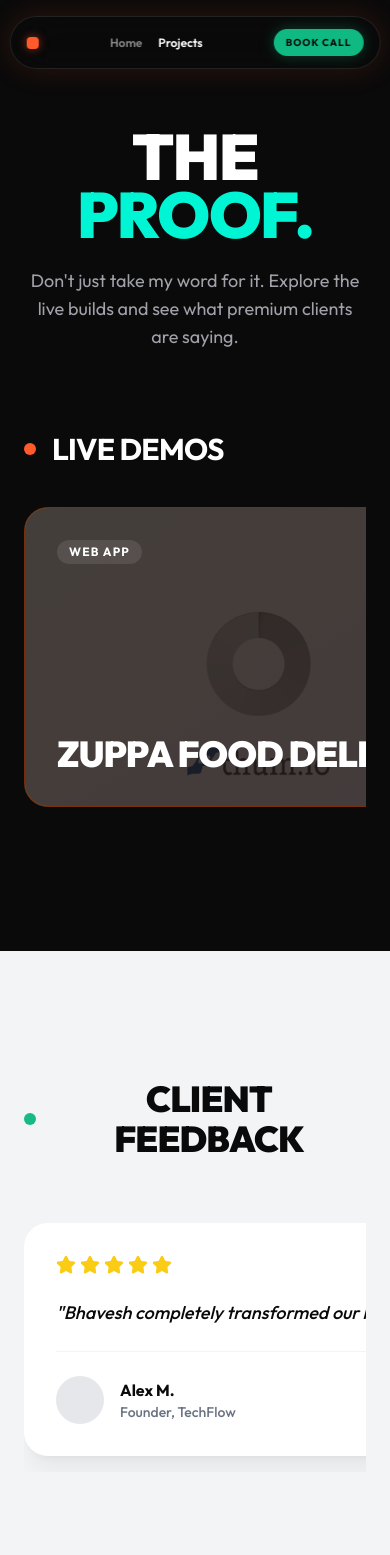
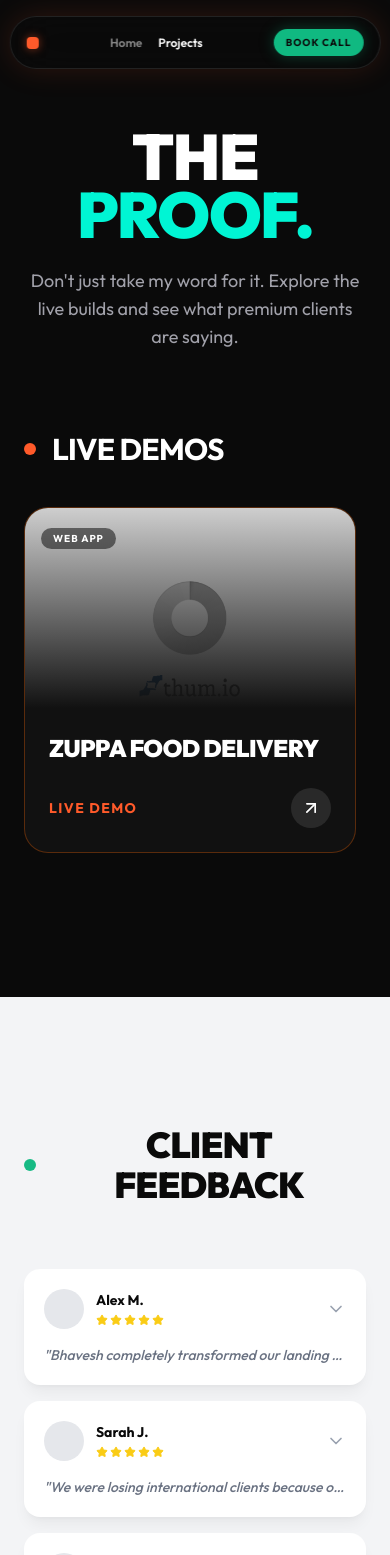
Before and after one commit to borse9030/usclientportfolio, a Next.js app: page /projects in a window 390 px wide. Shown: the top 1555 px of the page. Built offline with nearby package versions, Linux system fonts and the light colour scheme.

Commit message:
feat: redesign mobile projects UI and add interactive tap-to-expand reviews

```diff
--- a/src/app/projects/page.tsx
+++ b/src/app/projects/page.tsx
@@ -1,6 +1,7 @@
 "use client";
 
-import { motion } from "framer-motion";
+import { useState } from "react";
+import { motion, AnimatePresence } from "framer-motion";
 import { ArrowUpRight, Star } from "lucide-react";
 import Footer from "@/components/sections/Footer";
 
@@ -42,6 +43,8 @@ const REVIEWS = [
 ];
 
 export default function ProjectsPage() {
+  const [expandedReviewIndex, setExpandedReviewIndex] = useState<number | null>(null);
+
   return (
     <main className="flex flex-col w-full min-h-screen bg-[#0A0A0A] pt-32">
 
@@ -72,7 +75,8 @@ export default function ProjectsPage() {
           <h2 className="text-3xl font-bold text-white uppercase tracking-tight">Live Demos</h2>
         </div>
 
-        <div className="flex overflow-x-auto snap-x snap-mandatory hide-scrollbar md:grid md:grid-cols-2 gap-6 pb-4 md:pb-0">
+        {/* DESKTOP VIEW */}
+        <div className="hidden md:grid md:grid-cols-2 gap-6">
           {LIVE_DEMOS.map((demo, i) => (
             <motion.a
               href={demo.link}
@@ -83,7 +87,7 @@ export default function ProjectsPage() {
               whileInView={{ opacity: 1, y: 0 }}
               viewport={{ once: true }}
               transition={{ duration: 0.5, delay: i * 0.1 }}
-              className={`group relative h-[300px] shrink-0 min-w-[85vw] md:min-w-0 snap-center rounded-3xl bg-gradient-to-br ${demo.color} border ${demo.border} overflow-hidden cursor-pointer flex flex-col justify-between p-8`}
+              className={`group relative h-[400px] rounded-3xl bg-gradient-to-br ${demo.color} border ${demo.border} overflow-hidden cursor-pointer flex flex-col justify-between p-8`}
             >
               <img src={demo.image} alt={demo.title} className="absolute inset-0 w-full h-full object-cover object-top opacity-50 group-hover:opacity-80 transition-opacity duration-500" />
               <div className="absolute inset-0 bg-[#0A0A0A]/60 group-hover:bg-[#0A0A0A]/20 transition-colors duration-500" />
@@ -105,6 +109,45 @@ export default function ProjectsPage() {
             </motion.a>
           ))}
         </div>
+
+        {/* MOBILE VIEW */}
+        <div className="flex md:hidden overflow-x-auto snap-x snap-mandatory hide-scrollbar gap-6 pb-4">
+          {LIVE_DEMOS.map((demo, i) => (
+            <motion.a
+              href={demo.link}
+              target="_blank"
+              rel="noopener noreferrer"
+              key={i}
+              initial={{ opacity: 0, x: 50 }}
+              whileInView={{ opacity: 1, x: 0 }}
+              viewport={{ once: true }}
+              transition={{ duration: 0.5, delay: i * 0.1 }}
+              className={`group shrink-0 min-w-[85vw] snap-center rounded-3xl bg-[#111] border ${demo.border} overflow-hidden cursor-pointer flex flex-col`}
+            >
+              <div className="h-[200px] w-full relative">
+                <img src={demo.image} alt={demo.title} className="absolute inset-0 w-full h-full object-cover object-top opacity-80" />
+                <div className="absolute inset-0 bg-gradient-to-t from-[#111] to-transparent" />
+                <div className="absolute top-4 left-4">
+                  <span className="px-3 py-1 rounded-full bg-black/50 text-white text-[10px] font-bold uppercase tracking-widest backdrop-blur-md">
+                    {demo.niche}
+                  </span>
+                </div>
+              </div>
+
+              <div className="p-6 flex flex-col gap-4">
+                <h3 className="text-2xl font-black text-white uppercase tracking-tight">
+                  {demo.title}
+                </h3>
+                <div className="flex items-center justify-between mt-2">
+                  <span className="text-[#FF5A2A] font-bold text-sm tracking-widest uppercase">Live Demo</span>
+                  <div className="w-10 h-10 rounded-full bg-white/10 flex items-center justify-center text-white">
+                    <ArrowUpRight size={20} />
+                  </div>
+                </div>
+              </div>
+            </motion.a>
+          ))}
+        </div>
       </section>
 
       {/* Customer Reviews */}
@@ -117,7 +160,8 @@ export default function ProjectsPage() {
             </h2>
           </div>
 
-          <div className="flex overflow-x-auto snap-x snap-mandatory hide-scrollbar md:grid md:grid-cols-3 gap-8 pb-4 md:pb-0">
+          {/* DESKTOP VIEW */}
+          <div className="hidden md:grid md:grid-cols-3 gap-8">
             {REVIEWS.map((review, i) => (
               <motion.div
                 key={i}
@@ -125,7 +169,7 @@ export default function ProjectsPage() {
                 whileInView={{ opacity: 1, y: 0 }}
                 viewport={{ once: true }}
                 transition={{ duration: 0.5, delay: i * 0.1 }}
-                className="shrink-0 min-w-[85vw] md:min-w-0 snap-center bg-white rounded-3xl p-8 shadow-xl shadow-black/5 flex flex-col gap-6 hover:-translate-y-2 transition-transform duration-300"
+                className="bg-white rounded-3xl p-8 shadow-xl shadow-black/5 flex flex-col gap-6 hover:-translate-y-2 transition-transform duration-300"
               >
                 <div className="flex gap-1">
                   {[1, 2, 3, 4, 5].map((star) => (
@@ -136,15 +180,71 @@ export default function ProjectsPage() {
                   "{review.text}"
                 </p>
                 <div className="mt-auto pt-6 border-t border-gray-100 flex items-center gap-4">
-                  <div className="w-12 h-12 bg-gray-200 rounded-full" />
+                  <div className="w-12 h-12 bg-gray-200 rounded-full shrink-0" />
                   <div>
-                    <h4 className="font-bold text-[#0A0A0A]">{review.name}</h4>
+                    <h4 className="font-bold text-[#0A0A0A] leading-tight">{review.name}</h4>
                     <p className="text-sm text-gray-500 font-medium">{review.role}</p>
                   </div>
                 </div>
               </motion.div>
             ))}
           </div>
+
+          {/* MOBILE VIEW */}
+          <div className="flex md:hidden flex-col gap-4">
+            {REVIEWS.map((review, i) => (
+              <motion.div
+                key={i}
+                initial={{ opacity: 0, y: 20 }}
+                whileInView={{ opacity: 1, y: 0 }}
+                viewport={{ once: true }}
+                transition={{ duration: 0.4, delay: i * 0.1 }}
+                onClick={() => setExpandedReviewIndex(expandedReviewIndex === i ? null : i)}
+                className="bg-white rounded-2xl p-5 shadow-lg shadow-black/5 flex flex-col cursor-pointer transition-all duration-300"
+              >
+                <div className="flex justify-between items-center w-full">
+                  <div className="flex items-center gap-3">
+                    <div className="w-10 h-10 bg-gray-200 rounded-full shrink-0" />
+                    <div>
+                      <h4 className="font-bold text-[#0A0A0A] text-sm leading-tight">{review.name}</h4>
+                      <div className="flex gap-0.5 mt-1">
+                        {[1, 2, 3, 4, 5].map((star) => (
+                          <Star key={star} size={12} className="fill-[#FACC15] text-[#FACC15]" />
+                        ))}
+                      </div>
+                    </div>
+                  </div>
+                  <div className={`text-gray-400 transition-transform duration-300 ${expandedReviewIndex === i ? 'rotate-180' : ''}`}>
+                    <svg xmlns="http://www.w3.org/2000/svg" width="20" height="20" viewBox="0 0 24 24" fill="none" stroke="currentColor" strokeWidth="2" strokeLinecap="round" strokeLinejoin="round"><path d="m6 9 6 6 6-6"/></svg>
+                  </div>
+                </div>
+
+                <AnimatePresence>
+                  {expandedReviewIndex === i ? (
+                    <motion.div
+                      initial={{ height: 0, opacity: 0, marginTop: 0 }}
+                      animate={{ height: "auto", opacity: 1, marginTop: 16 }}
+                      exit={{ height: 0, opacity: 0, marginTop: 0 }}
+                      transition={{ duration: 0.3 }}
+                      className="overflow-hidden"
+                    >
+                      <p className="text-[#0A0A0A] font-medium text-sm italic">
+                        "{review.text}"
+                      </p>
+                      <p className="text-xs text-gray-500 font-bold uppercase tracking-wider mt-3">{review.role}</p>
+                    </motion.div>
+                  ) : (
+                    <div className="mt-4 overflow-hidden">
+                      <p className="text-gray-500 font-medium text-sm truncate italic">
+                        "{review.text}"
+                      </p>
+                    </div>
+                  )}
+                </AnimatePresence>
+              </motion.div>
+            ))}
+          </div>
+
         </div>
       </section>
 
```
